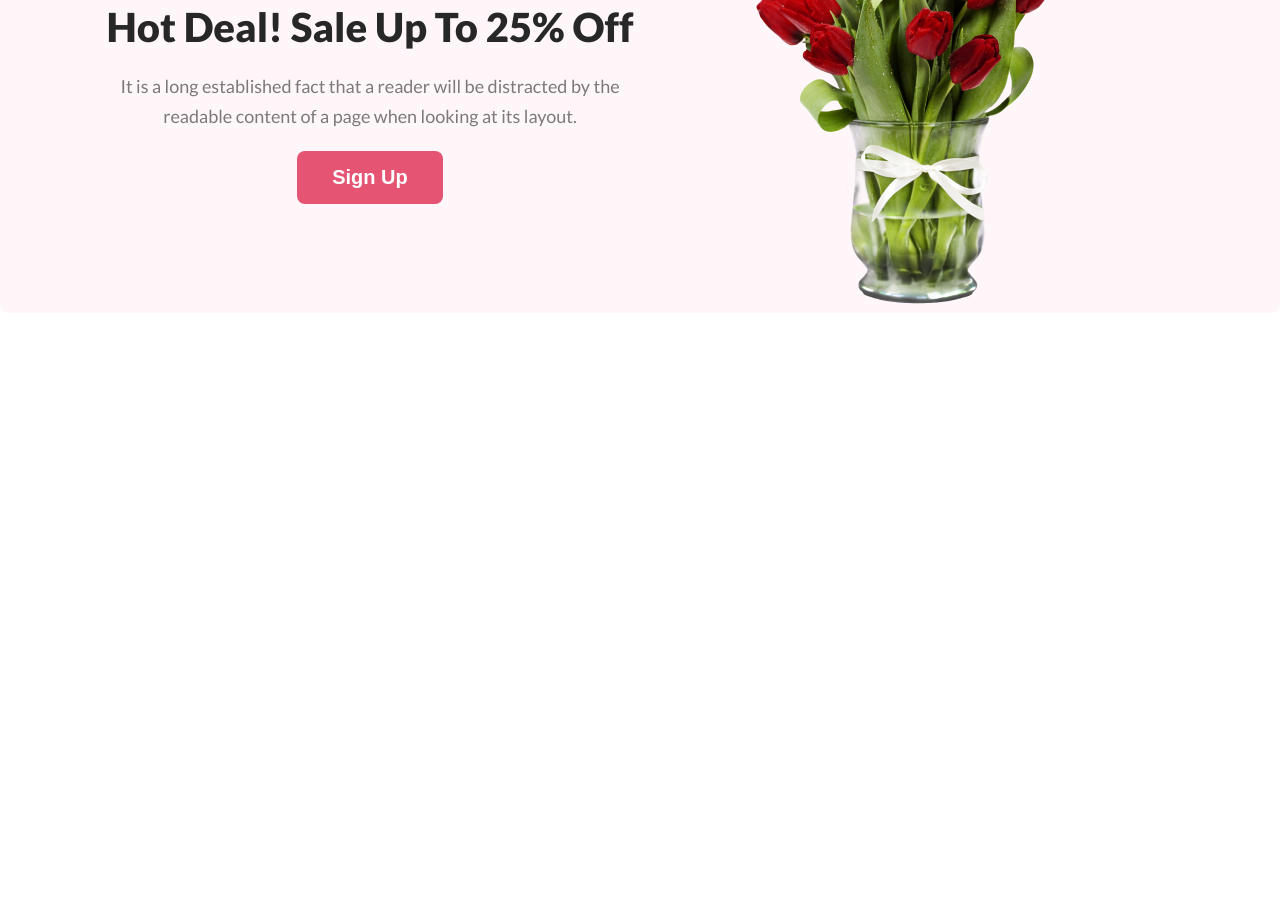
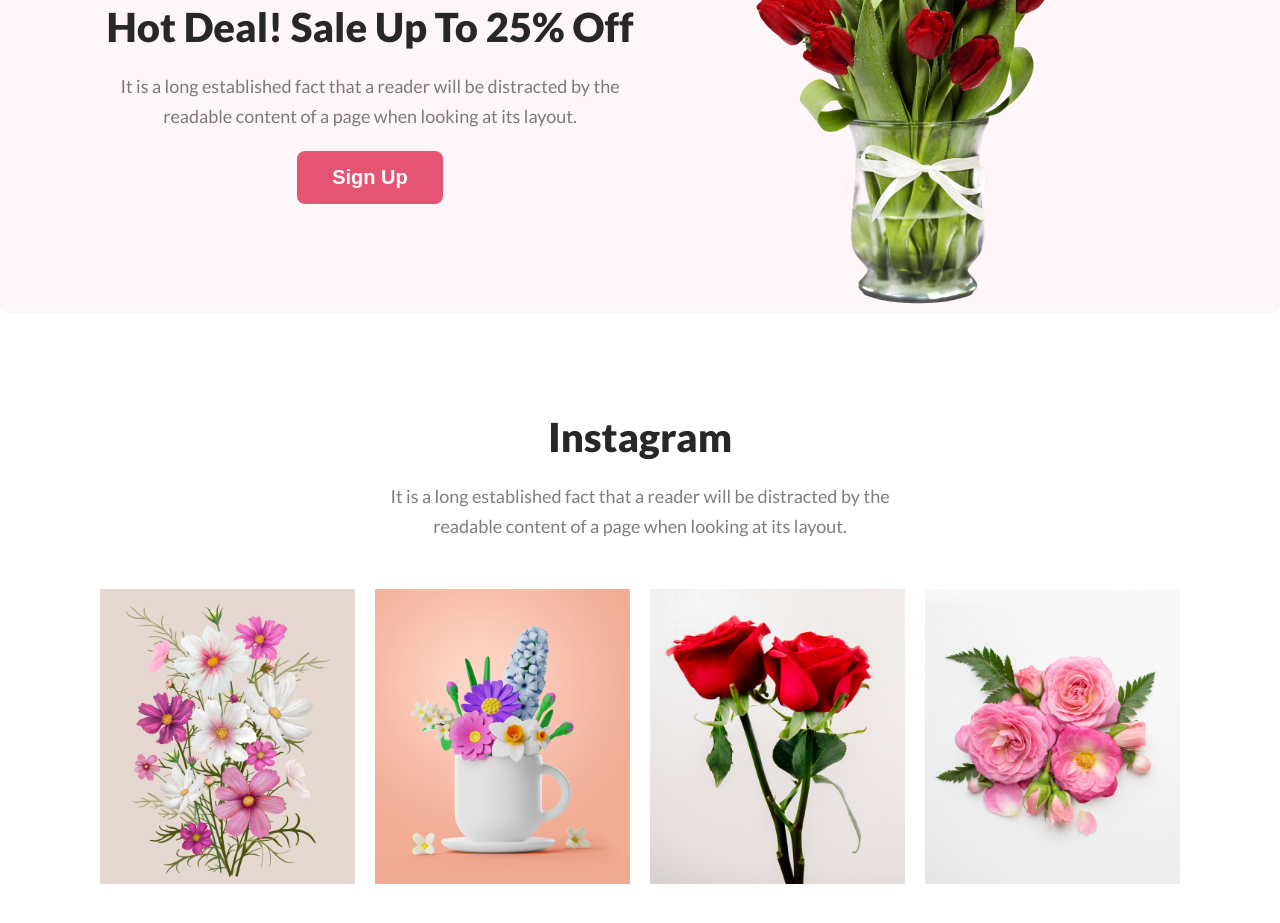
Before and after one commit to imnoim/flower-shop, a plain HTML site: page index.html in a window 1280 px wide. Shown: the part 2227-3150 px from the top of the page. Before the commit the page ends 2640 px from the top, so only its background shows below. Drawn offline with Linux system fonts and the light colour scheme.

Commit message:
added gallery container

```diff
--- a/index.html
+++ b/index.html
@@ -1,19 +1,23 @@
 <!DOCTYPE html>
 <html lang="en">
+
 <head>
     <meta charset="UTF-8">
     <meta name="viewport" content="width=device-width, initial-scale=1.0">
     <title>Flower Shop</title>
     <!-- custom css -->
-     <link rel="stylesheet" href="./styles/flower.css">
+    <link rel="stylesheet" href="./styles/flower.css">
 </head>
+
 <body>
     <!-- header starts here -->
-     <header class="header">
+    <header class="header">
         <div class="header-container">
             <div class="header-container-text">
                 <h1>Let's make<br>beautiful flowers a<br>part of your life</h1>
-                <p class="section-description">It is a long established fact that a reader will be distracted by the readable content of a page when looking at its layout. The point of using Lorem Ipsum is that it has a more-or-less normal distribution of letters.</p>
+                <p class="section-description">It is a long established fact that a reader will be distracted by the
+                    readable content of a page when looking at its layout. The point of using Lorem Ipsum is that it has
+                    a more-or-less normal distribution of letters.</p>
                 <a href="#">
                     <button class="btn-primary">Shop Now</button>
                 </a>
@@ -22,7 +26,7 @@
                 <img src="./assets/pngwing-10.png" alt="">
             </div>
         </div>
-     </header>
+    </header>
     <!-- header ends here -->
 
     <!-- main starts here -->
@@ -33,7 +37,8 @@
         <section class="featured-container">
             <div class="featured-container-text">
                 <h2 class="section-title">Our Featured Flowers</h2>
-                <p class="section-description">It is a long established fact that a reader will be distracted by the readable content of a page when looking at its layout.</p>
+                <p class="section-description">It is a long established fact that a reader will be distracted by the
+                    readable content of a page when looking at its layout.</p>
             </div>
             <div class="featured-img-container">
                 <div class="featured-img" id="bg-1">
@@ -82,7 +87,8 @@
             <div class="hot-deal-container">
                 <div class="hot-deal-content">
                     <h2 class="section-title">Hot Deal! Sale Up To 25% Off</h2>
-                    <p class="section-description">It is a long established fact that a reader will be distracted by the readable content of a page when looking at its layout.</p>
+                    <p class="section-description">It is a long established fact that a reader will be distracted by the
+                        readable content of a page when looking at its layout.</p>
                     <a href=""><button class="btn-primary">Sign Up</button></a>
                 </div>
                 <div class="hot-deal-img">
@@ -93,11 +99,30 @@
 
         <!-- hot deal container ends here -->
 
+        <!-- gallery container starts here -->
+
+        <section class="gallery-container">
+            <div class="gallery-container-content">
+                <h2 class="section-title">Instagram</h2>
+                <p class="section-description">It is a long established fact that a reader will be distracted by the
+                    readable content of a page when looking at its layout.</p>
+            </div>
+            <div class="gallery-images">
+                <div class="gallery-img"><img src="./assets/rectangle-4.png" alt=""></div>
+                <div class="gallery-img"><img src="./assets/rectangle-5.png" alt=""></div>
+                <div class="gallery-img"><img src="./assets/rectangle-6.png" alt=""></div>
+                <div class="gallery-img"><img src="./assets/flower-1.png" alt=""></div>
+            </div>
+        </section>
+
+        <!-- gallery container ends here -->
+
     </main>
     <!-- main ends here -->
 
     <!-- footer starts here -->
-     <footer></footer>
+    <footer></footer>
     <!-- footer ends here -->
 </body>
+
 </html>
--- a/styles/flower.css
+++ b/styles/flower.css
@@ -192,3 +192,29 @@ section {
     justify-content: center;
     align-items: center;
 }
+
+/* gallery container styles */
+
+.gallery-container-content {
+    width: 50%;
+    margin: 0 auto;
+    text-align: center;
+    margin-bottom: 48px;
+}
+
+.gallery-images {
+    display: flex;
+    justify-content: space-between;
+    align-items: center;
+    gap: 20px;
+}
+
+.gallery-img {
+    width: 100%;
+    height: 100%;
+}
+
+.gallery-img img {
+    width: 100%;
+    height: 100%;
+}
```
